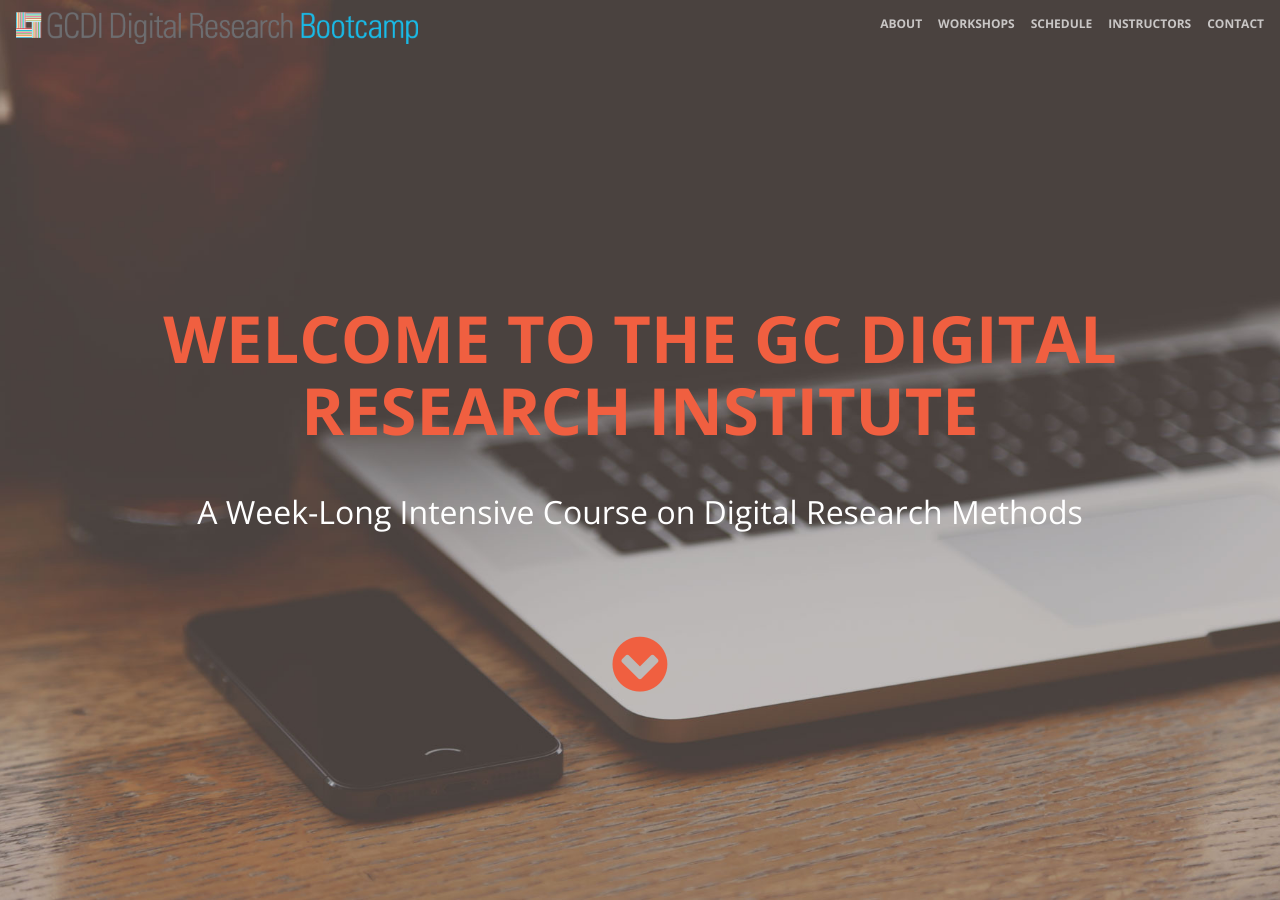
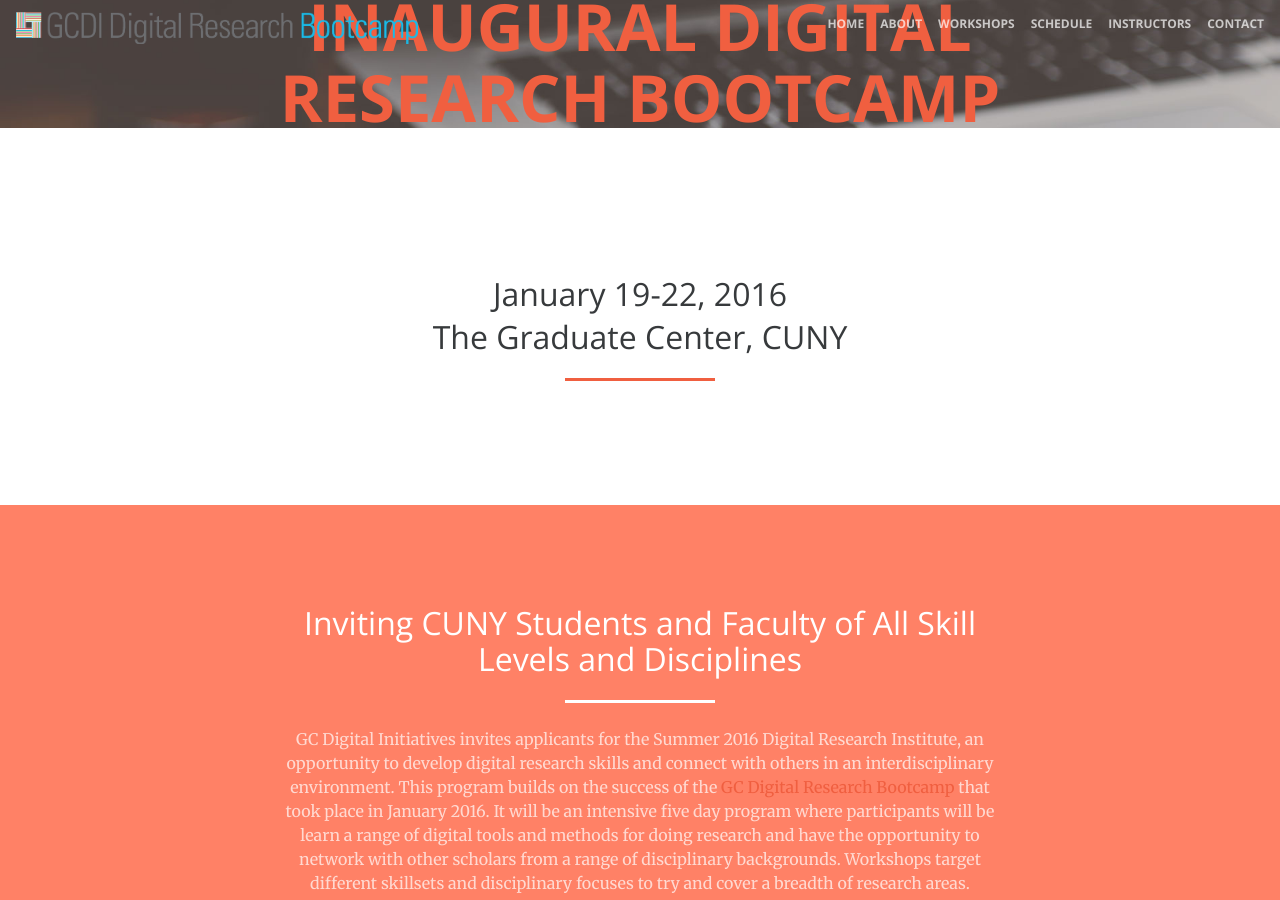
Before and after one commit to GCDigitalFellows/gcdigitalfellows.github.io, a Jekyll site: the page built from index.html, in a window 1280 px wide and 900 px high. Built offline with Jekyll 4.4.1, drawn with Linux system fonts in a browser that asks for light colours; some of the changed text lies outside the part shown.

Commit message:
fix workshop links on home page

```diff
--- a/index.html
+++ b/index.html
@@ -1,23 +1,14 @@
 ---
 layout: default
-title: Welcome to the GC Digital Research Institute
-headerblock: 	<h2 class="p-a-3">A Week-Long Intensive Course on Digital Research Methods</h2><a href="#about" class="page-scroll"><i class="fa fa-chevron-circle-down fa-4x m-t-3"></i></a>
-regenerate: true
-menu: home
-headerclass: home
+title: Inaugural Digital Research Bootcamp
 ---
 <section class="" id="landing">
   <div class="container">
     <div class="row">
       <div class="col-lg-8 offset-lg-2 text-center">
-        <!-- <a href="{{ '/apply" class="btn btn-default btn-xl' | prepend: site.baseurl }}">Apply Now!</a> -->
-        <h2 class="m-t-3">June 6-10, 2016</h2>
+        <h2 class="m-t-3">January 19-22, 2016</h2>
         <h2 class="">The Graduate Center, CUNY</h2>
         <hr class="hr-primary m-y-2">
-        <a class="btn btn-primary" href="http://commons.gc.cuny.edu/groups/gcdrb/">Visit us on the CUNY Academic Commons</a>
-        <div class="alert alert-info m-t-3" role="alert">
-          <p>Applications will be online soon!</p>
-        </div>
       </div>
     </div>
   </div>
@@ -58,7 +49,7 @@
         </span>
         <h4 class="card-title">{{topic.title}}</h4>
         <p class="card-text">{{topic.tagline}}</p>
-        <a class="btn btn-primary" href="{{ '/workshops/#{{topic.link}}' | prepend: site.baseurl }}">More</a>
+        <a class="btn btn-primary" href="{{  topic.link | prepend: '/workshops/#' | prepend: site.baseurl }}">More</a>
       </div>
     </div>
     {% endfor %}
```
